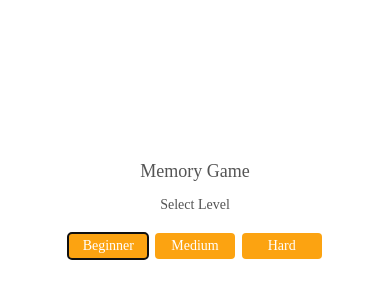
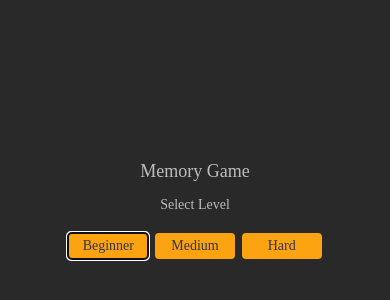
Before and after one commit to ram-sankar/memory-game-app, a React Native app: screen / in a window 390 px wide. Shown: the part 212-512 px from the top of the page. Built offline with nearby package versions, Linux system fonts and the light colour scheme.

Commit message:
Added Dark Theme

```diff
--- a/App.tsx
+++ b/App.tsx
@@ -1,12 +1,18 @@
 import { StatusBar } from 'expo-status-bar';
-import React from 'react';
+import React, { useState } from 'react';
+import ThemeContext from './common/ThemeContext';
+import { KeyValuePairs } from './constants/modal';
+import { colors } from './constants/theme';
 import Home from './screens/Home';
 
 export default function App() {
+  const [theme, setTheme] = useState<KeyValuePairs>(colors.dark);
   return (
     <>
+    <ThemeContext.Provider value={{theme, setTheme}}>
       <Home/>
       <StatusBar style="auto" />
+    </ThemeContext.Provider>
     </>
   );
 }
--- /dev/null
+++ b/common/ThemeContext.ts
@@ -0,0 +1,10 @@
+import React from "react";
+import { KeyValuePairs } from "../constants/modal";
+import { colors } from "../constants/theme";
+
+export default React.createContext<ThemeContextModal>({theme: colors.light});
+
+interface ThemeContextModal {
+  theme: KeyValuePairs,
+  setTheme?: Function
+}
--- a/components/AppModel.tsx
+++ b/components/AppModel.tsx
@@ -1,15 +1,18 @@
-import React from "react";
+import React, { useContext } from "react";
 import { View, Modal, StyleSheet } from "react-native";
+import ThemeContext from "../common/ThemeContext";
+import { KeyValuePairs } from "../constants/modal";
 
 function AppModal({ isModalVisible, children, height, width, ...rest }: Props) {
+  const { theme } = useContext(ThemeContext);
 
   return (
     <Modal
       visible={isModalVisible}
       {...rest}
     >
-      <View style={styles.centeredView}>
-        <View style={[styles.modalView, {height: height, width: width}]}>
+      <View style={styles(theme).centeredView}>
+        <View style={[styles(theme).modalView, {height: height, width: width}]}>
           {children}
         </View>
       </View>
@@ -17,20 +20,21 @@ function AppModal({ isModalVisible, children, height, width, ...rest }: Props) {
   );
 }
 
-const styles = StyleSheet.create({
+const styles = (theme: KeyValuePairs) => StyleSheet.create({
   centeredView: {
+    backgroundColor: theme.appBackGround,
     flex: 1,
     justifyContent: "center",
     alignItems: "center",
   },
   modalView: {
+    backgroundColor: theme.gray1,
     alignItems: "center",
     justifyContent: "center",
     margin: 20,
     padding: 20,
-    backgroundColor: "white",
     elevation: 5
-  },
+  }
 });
 
 interface Props {
--- a/components/AppScreen.tsx
+++ b/components/AppScreen.tsx
@@ -1,21 +1,24 @@
-import React from "react";
+import React, {useContext} from "react";
 import Constants from "expo-constants";
 import { StyleSheet, SafeAreaView, View } from "react-native";
 
-import { colors, sizes } from "../constants/theme";
+import { sizes } from "../constants/theme";
+import ThemeContext from "../common/ThemeContext";
+import { KeyValuePairs } from "../constants/modal";
 
 function AppScreen({ children, style }: Props) {
+  const { theme } = useContext(ThemeContext);
   return (
-    <SafeAreaView style={[styles.screen, style]}>
-      <View style={[styles.view, style]}>{children}</View>
+    <SafeAreaView style={[styles(theme).screen, style]}>
+      <View style={[styles(theme).view, style]}>{children}</View>
     </SafeAreaView>
   );
 }
 
-const styles = StyleSheet.create({
+const styles = (theme: KeyValuePairs) => StyleSheet.create({
   screen: {
     paddingTop: Constants.statusBarHeight,
-    backgroundColor: colors.appBackGround,
+    backgroundColor: theme.appBackGround,
     flex: 1,
   },
   view: {
--- a/components/AppText.tsx
+++ b/components/AppText.tsx
@@ -1,18 +1,22 @@
-import React from "react";
+import React, { useContext } from "react";
 import { Text, StyleSheet, Platform } from "react-native";
-import { colors, sizes } from "../constants/theme";
+import ThemeContext from "../common/ThemeContext";
+import { KeyValuePairs } from "../constants/modal";
+import { sizes } from "../constants/theme";
 
 function AppText({ children, style, ...otherProps }: Props): JSX.Element {
+  const { theme } = useContext(ThemeContext);
+
   return (
-    <Text style={[styles.testStyle, style]} {...otherProps}>
+    <Text style={[styles(theme).testStyle, style]} {...otherProps}>
       {children}
     </Text>
   );
 }
 
-const styles = StyleSheet.create({
+const styles = (theme: KeyValuePairs) => StyleSheet.create({
   testStyle: {
-    color: colors.gray4,
+    color: theme.gray4,
     fontSize: sizes.body,
     fontFamily: Platform.OS === "android" ? "Roboto" : "Avenir",
   }
--- /dev/null
+++ b/constants/modal.ts
@@ -0,0 +1,3 @@
+export interface KeyValuePairs {
+  [key: string]: string;
+}
--- a/constants/theme.ts
+++ b/constants/theme.ts
@@ -1,4 +1,5 @@
 const colors = {
+  light: {
     primary: "#fca311",
     lightPrimary: '#fcbf49',
     darkPrimary: '#f77f00',
@@ -19,7 +20,33 @@ const colors = {
     lightGreen2: '#ddffda',
     red: '#ff0054',
     transparent: '#00000000'
-} as { [key: string]: string; };
+  },
+  dark: {
+    primary: "#fca311",
+    lightPrimary: '#fcbf49',
+    darkPrimary: '#f77f00',
+    disabledPrimary: '#fca31122',
+    purple: "#7209b7",
+    tertiary: "#FFE358",
+    black: "#ffffff",
+    white: "#323643",
+    darkGrey: '#d4d4d4',
+    gray: "#575a63",
+    gray2: "#3f4145",
+    gray3: "#666c73",
+    gray4: "#bdbdbd",
+    gray5: "#bababa",
+    blue: "#7583ca",
+    appBackGround: '#292929',
+    lightGreen: '#e1fce4',
+    lightGreen2: '#ddffda',
+    red: '#ff0054',
+    transparent: '#00000000'
+  }
+} as {
+  light: {[key: string]: string;},
+  dark: {[key: string]: string;}
+ };
 
 const sizes = {
   // global sizes
--- a/screens/Completed.tsx
+++ b/screens/Completed.tsx
@@ -1,28 +1,31 @@
-import React, { useState } from "react";
+import React, { useContext } from "react";
 import { StyleSheet, Pressable } from "react-native";
+import ThemeContext from "../common/ThemeContext";
 
 import AppText from "../components/AppText";
-import { colors, sizes } from "../constants/theme";
+import { KeyValuePairs } from "../constants/modal";
+import { sizes } from "../constants/theme";
 import AppModal from './../components/AppModel';
 
 function Completed({resetData, noOfTurns, bestScore}: Props) {
+  const { theme } = useContext(ThemeContext);
 
   return(
     <AppModal isModalVisible={true} onRequestClose height={150} width={300}>
-      <AppText style={styles.modalText}>Congrats level completed</AppText>
-      <AppText style={styles.scores}>No of turns: {noOfTurns}</AppText>
-      <AppText style={styles.scores}>Best Score: {bestScore}</AppText>
+      <AppText style={styles(theme).modalText}>Congrats level completed</AppText>
+      <AppText style={styles(theme).scores}>No of turns: {noOfTurns}</AppText>
+      <AppText style={styles(theme).scores}>Best Score: {bestScore}</AppText>
       <Pressable
-        style={[styles.button]}
+        style={[styles(theme).button]}
         onPress={() => resetData()}
       >
-        <AppText style={styles.buttonText}>RESTART</AppText>
+        <AppText style={styles(theme).buttonText}>RESTART</AppText>
       </Pressable>
     </AppModal>
   )
 }
 
-const styles = StyleSheet.create({
+const styles = (theme?: KeyValuePairs) => StyleSheet.create({
   modalText: {
     alignItems: 'center',
     fontSize: sizes.title,
@@ -32,14 +35,14 @@ const styles = StyleSheet.create({
     fontSize: sizes.body
   },
   button: {
-    backgroundColor: colors.primary,
+    backgroundColor: theme?.primary,
     paddingHorizontal: 10,
     paddingVertical: 5,
     borderRadius: 4,
     marginTop: 10
   },
   buttonText: {
-    color: colors.white
+    color: theme?.white
   }
 });
 
--- a/screens/Home.tsx
+++ b/screens/Home.tsx
@@ -1,6 +1,7 @@
-import React, { useEffect, useLayoutEffect, useState } from "react";
-import { View, StyleSheet, FlatList, TouchableOpacity } from "react-native";
+import React, { useEffect, useLayoutEffect, useState, useContext } from "react";
+import { View, StyleSheet, FlatList, TouchableOpacity, Switch } from "react-native";
 import { shuffleArray } from "../common/functions";
+import ThemeContext from "../common/ThemeContext";
 
 import AppScreen from "../components/AppScreen";
 import AppText from "../components/AppText";
@@ -12,7 +13,9 @@ import Completed from "./Completed";
 import StartGame from "./StartGame";
 
 function Home() {
+  const { theme, setTheme } = useContext(ThemeContext);
   const [isLevelSelectionModelOpen, setIsLevelSelectionModelOpen] = useState<boolean>(true);
+  const [isDarkModeEnabled, setIsDarkModeEnabled] = useState<boolean>(theme === colors?.dark);
   const [cardValues, setCardValues] = useState<CardValues[]>([]);
   const [isExecutionPaused, setIsExecutionPaused] = useState<boolean>(false);
   const [letterCount, setLetterCount] = useState<number>(2);
@@ -54,7 +57,7 @@ function Home() {
 
   useLayoutEffect(() => {
     setBestScore(0);
-    setIsLevelSelectionModelOpen(true);
+    // setIsLevelSelectionModelOpen(true);
   }, []);
 
   const checkIfAllMatchesAreFound = () => {
@@ -97,23 +100,23 @@ function Home() {
 
   const setCardStyle = (item: CardValues) => {
     if (item.isFound) {
-      return [styles.card, styles.completedCards];
+      return [styles(theme).card, styles(theme).completedCards];
     } else if (item.isVisible) {
-      return [styles.card, styles.openCard];
+      return [styles(theme).card, styles(theme).openCard];
     } else {
-      return [styles.card];
+      return [styles(theme).card];
     }
   }
 
   const ScoreCard = () => (
-    <View style={styles.scoreCard}>
-      <AppText style={styles.scoreCardText}>
+    <View style={styles(theme).scoreCard}>
+      <AppText style={styles(theme).scoreCardText}>
         Best: {bestScore}
       </AppText>
-      <AppText style={styles.scoreCardText}>
+      <AppText style={styles(theme).scoreCardText}>
         Pairs Found: {pairCount}
       </AppText>
-      <AppText style={styles.scoreCardText}>
+      <AppText style={styles(theme).scoreCardText}>
         Turns: {noOfTurns}
       </AppText>
     </View>
@@ -125,15 +128,36 @@ function Home() {
       style={setCardStyle(item)}
     >
       {item.isVisible && (
-        <AppText style={styles.cardText}>
+        <AppText style={styles(theme).cardText}>
           {item.value}
         </AppText>
       )}
     </TouchableOpacity>
   );
 
+  const changeTheme = () => {
+    if (setTheme) {
+      setIsDarkModeEnabled(!isDarkModeEnabled)
+      setTheme(theme === colors?.dark ? colors?.light : colors?.dark)
+    }
+  }
+
+  const RenderRadioButton = () => (
+    <View style={styles(theme).radioButtonContainer}>
+      <AppText style={styles(theme).radioButtonTitle}>Dark Mode</AppText>
+      <Switch
+        value={isDarkModeEnabled}
+        thumbColor={theme.white}
+        trackColor={{
+          true: theme.primary
+        }}
+        onValueChange={changeTheme}
+      />
+    </View>
+  )
+
   return (
-    <AppScreen style={styles.container}>
+    <AppScreen style={styles(theme).container}>
       {isLevelSelectionModelOpen && <StartGame onLevelSelect={onLevelSelect} />}
       {isAllMatchFound && <Completed resetData={resetData} noOfTurns={noOfTurns} bestScore={bestScore} />}
       <ScoreCard />
@@ -144,14 +168,17 @@ function Home() {
         showsVerticalScrollIndicator={false}
         numColumns={4}
       />
-      <TouchableOpacity onPress={()=>setIsLevelSelectionModelOpen(true)} style={styles.resetButton}>
-        <AppText style={styles.resetText}>Reset</AppText>
-      </TouchableOpacity>
+      <View style={styles(theme).bottomContainer}>
+        <RenderRadioButton />
+        <TouchableOpacity onPress={()=>setIsLevelSelectionModelOpen(true)} style={styles(theme).resetButton}>
+          <AppText style={styles(theme).resetText}>Reset</AppText>
+        </TouchableOpacity>
+      </View>
     </AppScreen>
   )
 }
 
-const styles = StyleSheet.create({
+const styles = (theme?: {[key: string]: string}) => StyleSheet.create({
   container: {
     alignItems: 'center',
   },
@@ -166,8 +193,8 @@ const styles = StyleSheet.create({
     fontSize: sizes.title
   },
   card: {
-    backgroundColor: colors.primary,
-    borderColor: colors.gray,
+    backgroundColor: theme?.primary,
+    borderColor: theme?.gray,
     margin: 10,
     width: '20%',
     height: 100,
@@ -176,25 +203,36 @@ const styles = StyleSheet.create({
     borderRadius: sizes.radius
   },
   cardText: {
-    color: colors.white,
+    color: theme?.white,
     fontWeight: '700',
     fontSize: sizes.h1
   },
   completedCards: {
-    backgroundColor: colors.disabledPrimary
+    backgroundColor: theme?.disabledPrimary
   },
   openCard: {
-    backgroundColor: colors.purple
+    backgroundColor: theme?.purple
+  },
+  bottomContainer: {
+    flexDirection: 'row',
+    width: '100%',
+    justifyContent: 'space-evenly'
   },
   resetButton: {
-    backgroundColor: colors.red,
+    backgroundColor: theme?.red,
     paddingHorizontal: 20,
     paddingVertical: 10,
     marginTop: 10,
     borderRadius: sizes.radius
   },
   resetText: {
-    color: colors.white
+    color: theme?.white
+  },
+  radioButtonContainer: {
+    flexDirection: 'row'
+  },
+  radioButtonTitle: {
+    marginTop: 15
   }
 });
 export default Home;
--- a/screens/StartGame.tsx
+++ b/screens/StartGame.tsx
@@ -1,42 +1,44 @@
-import React, { useState } from "react";
+import React, { useContext } from "react";
 import { StyleSheet, Pressable, View } from "react-native";
 
 import AppText from "../components/AppText";
-import { colors, sizes } from "../constants/theme";
+import { sizes } from "../constants/theme";
 import { LEVELS } from "../constants/strings";
 import AppModal from '../components/AppModel';
+import ThemeContext from "../common/ThemeContext";
 
 function StartGame({onLevelSelect}: Props) {
+  const { theme } = useContext(ThemeContext);
 
   return(
     <AppModal isModalVisible={true} onRequestClose height={150} width={300}>
-      <AppText style={styles.modalText}>Memory Game</AppText>
+      <AppText style={styles().modalText}>Memory Game</AppText>
       <AppText>Select Level</AppText>
-      <View style={styles.levelsContainer}>
+      <View style={styles().levelsContainer}>
         <Pressable
-          style={[styles.button]}
+          style={[styles(theme).button]}
           onPress={() => onLevelSelect(LEVELS.BEGINNER)}
         >
-          <AppText style={styles.buttonText}>Beginner</AppText>
+          <AppText style={styles(theme).buttonText}>Beginner</AppText>
         </Pressable>
         <Pressable
-          style={[styles.button]}
+          style={[styles(theme).button]}
           onPress={() => onLevelSelect(LEVELS.MEDIUM)}
         >
-          <AppText style={styles.buttonText}>Medium</AppText>
+          <AppText style={styles(theme).buttonText}>Medium</AppText>
         </Pressable>
         <Pressable
-          style={[styles.button]}
+          style={[styles(theme).button]}
           onPress={() => onLevelSelect(LEVELS.HARD)}
         >
-          <AppText style={styles.buttonText}>Hard</AppText>
+          <AppText style={styles(theme).buttonText}>Hard</AppText>
         </Pressable>
       </View>
     </AppModal>
   )
 }
 
-const styles = StyleSheet.create({
+const styles = (theme?: {[key: string]: string}) => StyleSheet.create({
   modalText: {
     alignItems: 'center',
     fontSize: sizes.title,
@@ -54,14 +56,14 @@ const styles = StyleSheet.create({
   button: {
     width: 80,
     alignItems: 'center',
-    backgroundColor: colors.primary,
+    backgroundColor: theme?.primary,
     paddingHorizontal: 10,
     paddingVertical: 5,
     borderRadius: 4,
     marginTop: 10
   },
   buttonText: {
-    color: colors.white
+    color: theme?.white
   }
 });
 
```
Lines whose indentation alone changed are shown as unchanged.
